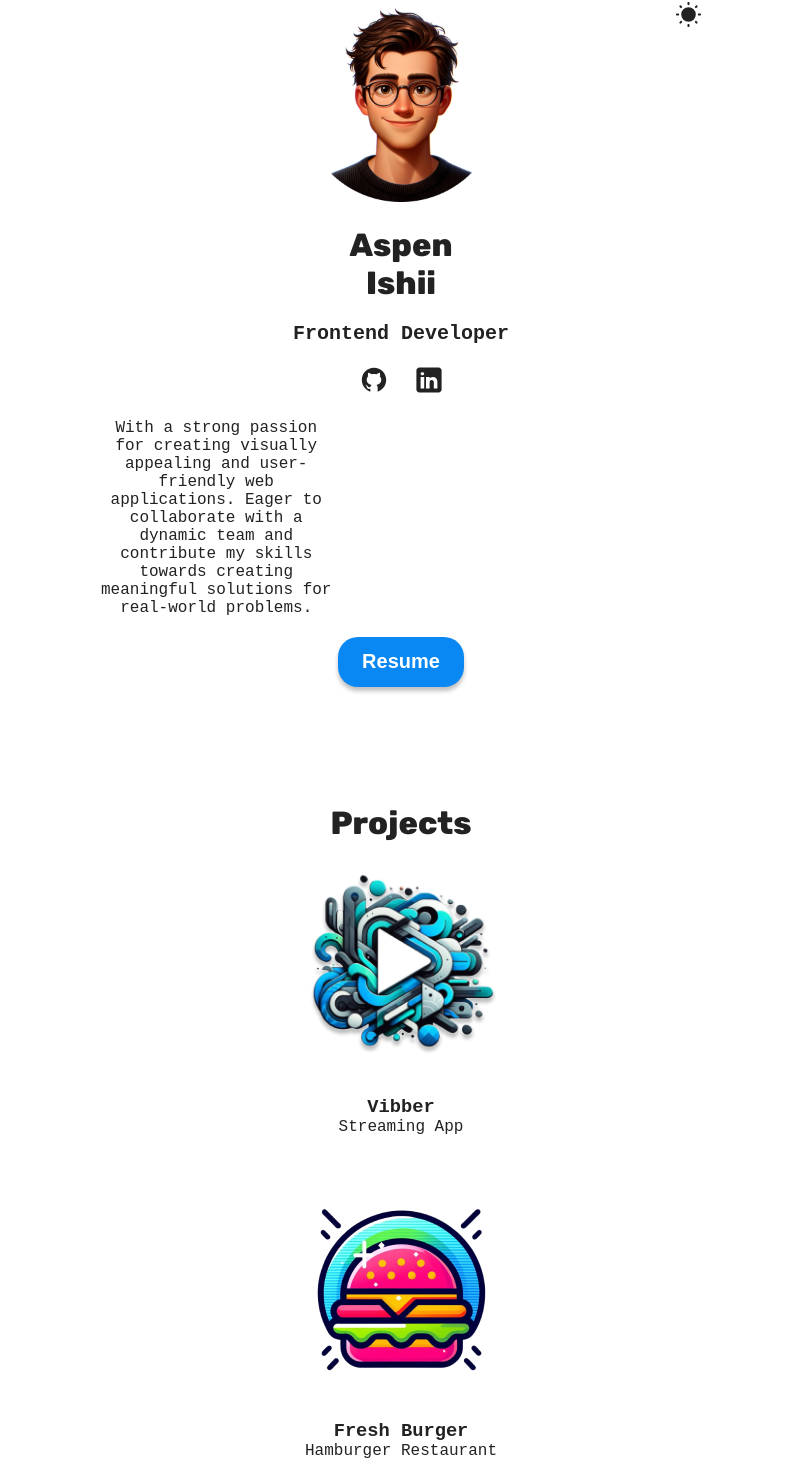
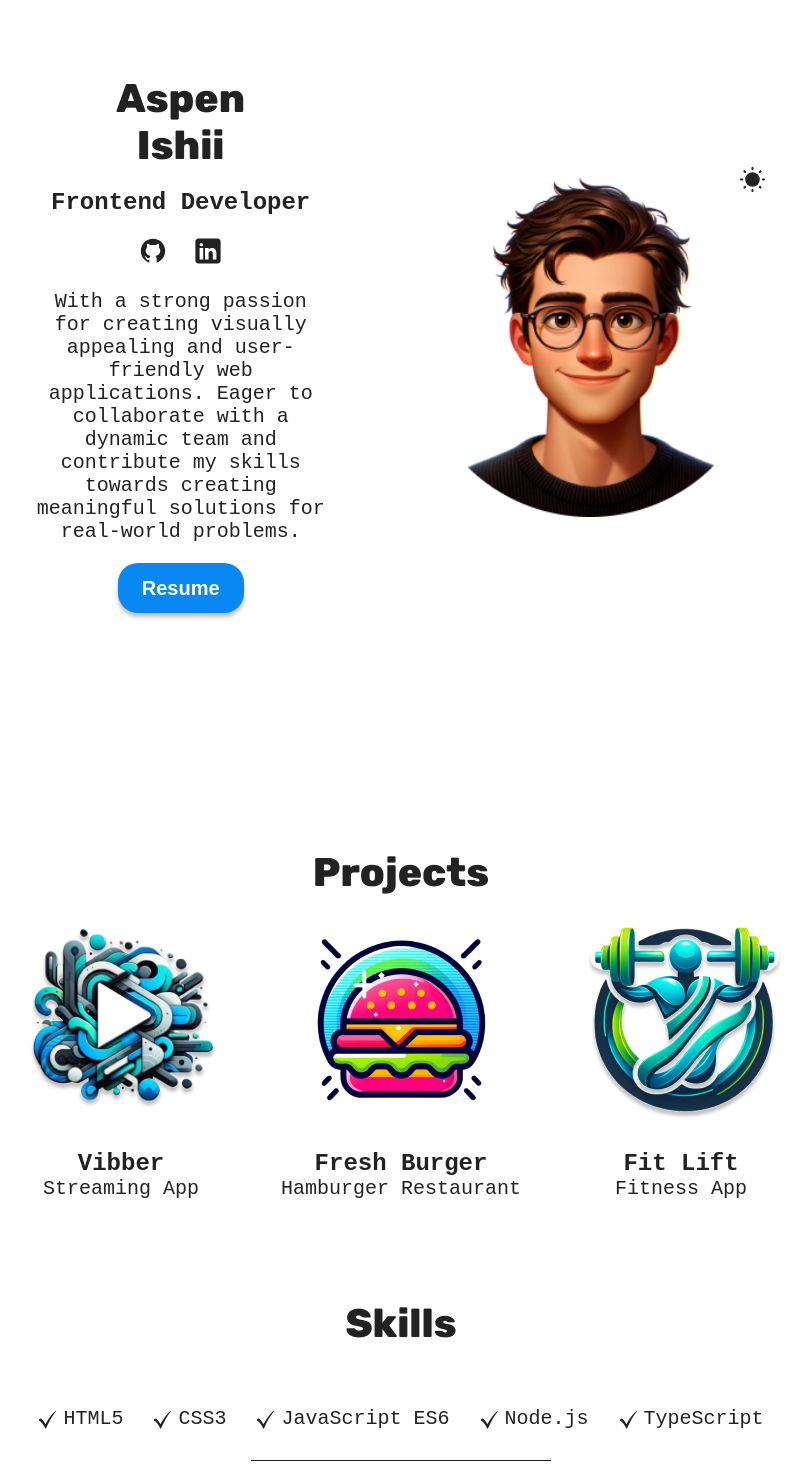
Before and after one commit to Aspen-Ishii/Portfolio-, a React (Vite) app: page / in a window 1280 px wide. Shown: the part 56-1526 px from the top of the page, without its empty margins (239-1050 px from the left). Built offline with nearby package versions, Linux system fonts and the light colour scheme.

Commit message:
Add media styling components for different screen sizes

```diff
--- a/src/App.css
+++ b/src/App.css
@@ -62,3 +62,38 @@
 .hover {
     cursor: pointer;
 }
+
+/* change page layout for larger screens */
+/* tablets */
+@media (width >= 800px) {
+    #root {
+        gap: 100px;
+    }
+    h1 {
+        font-size: 40px;
+    }
+    h2,h3 {
+        font-size: 24px;
+    }
+    p {
+        font-size: 20px;
+    }
+
+    .sectionTitle {
+        margin-bottom: 60px;
+    }
+}
+
+/*laptops */
+@media (width >= 1400px) {
+    #root {
+        gap: 200px;
+    }
+    h1 {
+        font-size: 48px;
+    }
+
+    .sectionTitle {
+        margin-bottom: 75px;
+    }
+}
--- a/src/sections/Footer/Footer.jsx
+++ b/src/sections/Footer/Footer.jsx
@@ -6,7 +6,7 @@
 function Footer() {
   return (
     <section id='footer' className={styles.containter}>
-        <p>&copy; {currentYear} Aspen Ishii. <br />
+        <p>&copy;{currentYear} Aspen Ishii. <br />
         All rights reserved.
         </p>
     </section>
--- a/src/sections/Hero/HeroStyles.module.css
+++ b/src/sections/Hero/HeroStyles.module.css
@@ -76,3 +76,25 @@
     flex-direction: column;
     gap: 20px;
   }
+
+  @media (width >= 800px) {
+    .container {
+      flex-direction: row-reverse;
+      align-items: center;
+      justify-content: space-evenly;
+
+      .hero {
+        max-width: 350px;
+        width: 350px;
+      }
+    }
+  }
+
+  @media (width >= 1400px) {
+    .container {
+      .hero {
+        max-width: 400px;
+        width: 400px;
+      }
+    }
+  }
--- a/src/sections/Projects/ProjectsStyles.module.css
+++ b/src/sections/Projects/ProjectsStyles.module.css
@@ -2,6 +2,7 @@
     display: flex;
     flex-direction: column;
     text-align: center;
+    padding-top: 5px;
 
     img {
         max-width: 250px;
@@ -20,11 +21,20 @@
     a:hover {
         transform: scale(1.05);
     }
+}
 
+.projectsContainer {
+    display: flex;
+    flex-direction: column;
+    align-items: center;
+    gap: 30px;
+  }
+
+  @media (width >= 800px) {
     .projectsContainer {
-        display: flex;
-        flex-direction: column;
-        align-items: center;
-        gap: 30px;
+      flex-direction: row;
+      flex-wrap: wrap;
+      justify-content: space-evenly;
+      padding: 0 30px;
     }
-}
+  }
--- a/src/sections/Skills/SkillsStyles.module.css
+++ b/src/sections/Skills/SkillsStyles.module.css
@@ -30,3 +30,18 @@
     background-color: var(--text-color);
     margin: 30px auto;
 }
+
+@media (width >= 800px) {
+    .skillList {
+      max-width: fit-content;
+      gap: 30px;
+
+      p {
+        font-size: 20px;
+      }
+    }
+
+    hr {
+      width: 300px;
+    }
+  }
```
Also changed, not shown: src/sections/Contact/ContactStyles.module.css (line endings or trailing spaces).
